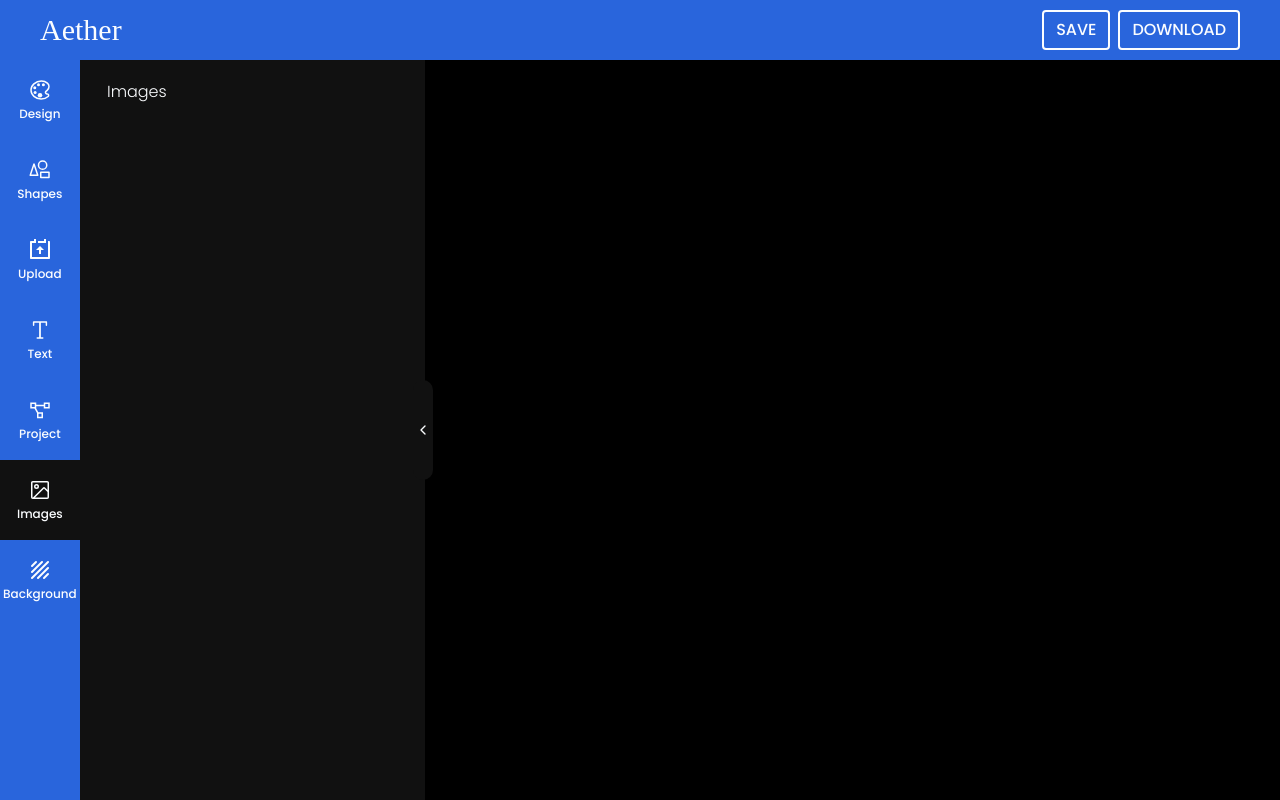
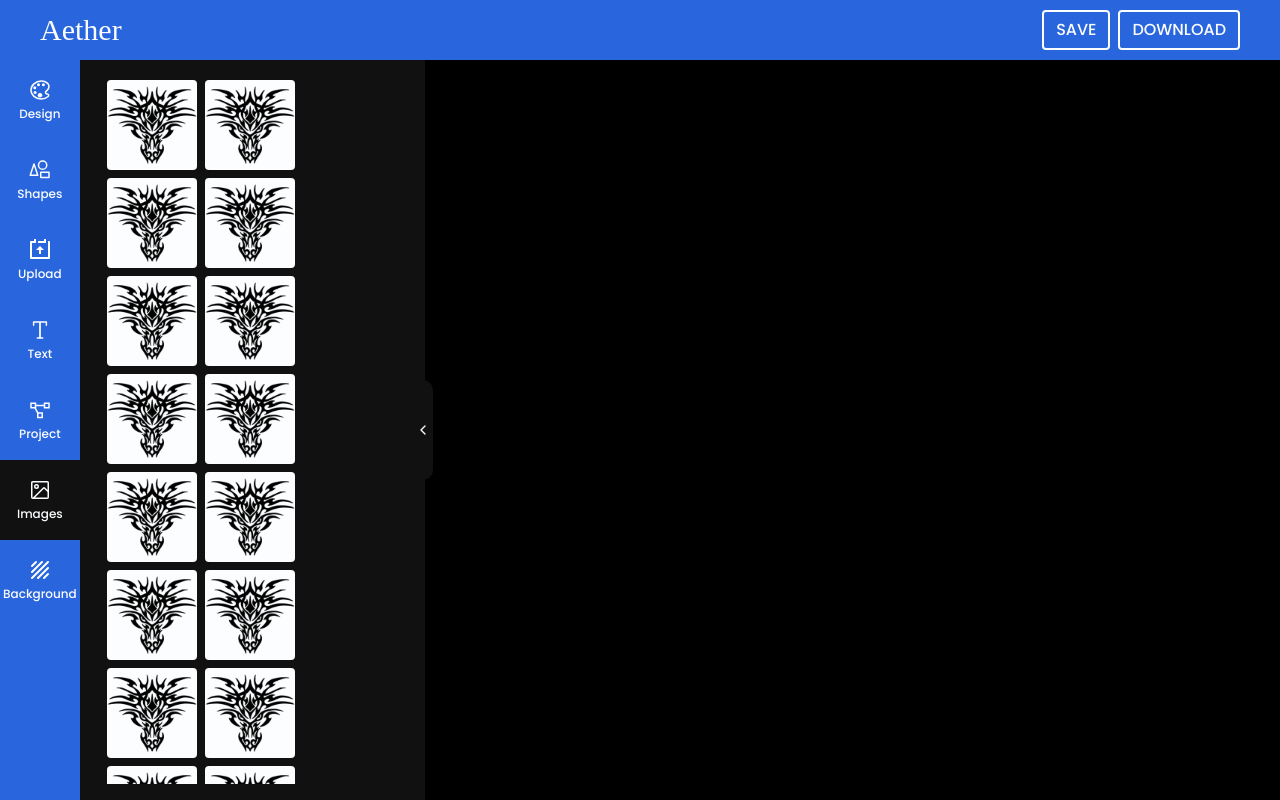
Before and after one commit to Nimira43/Aether, a React (Vite) app in the folder frontend/: page /design/64/edit in a window 1280 px wide. Both pictures are taken after a click on the element "Images". Built offline with nearby package versions, Linux system fonts and the light colour scheme; a web font is replaced by a local one.

Commit message:
Finished Sidebar - for the moment.

```diff
--- a/frontend/src/pages/Main.jsx
+++ b/frontend/src/pages/Main.jsx
@@ -11,6 +11,7 @@ import { useState } from 'react'
 import TemplateDesign from '../components/main/TemplateDesign'
 import MyImages from '../components/main/MyImages'
 import Projects from '../components/Projects'
+import Image from '../components/image'
 
 const Main = () => {
   const [state, setState] = useState('')
@@ -181,12 +182,31 @@ const Main = () => {
             }
             {
               state === 'initImage' && (
-                <div className='text-light'>Images</div>
+                <div className='text-light h-[88vh] overflow-x-auto flex justify-start items-start scrollbar-hide'>
+                  <Image />
+                </div>
               )
             }
             {
               state === 'background' && (
-                <div className='text-light'>Background</div>
+                <div className='text-light h-[88vh] overflow-x-auto flex justify-start items-start scrollbar-hide'>
+                  <div className='grid grid-cols-2 gap-2'>
+                    {
+                      [1, 2, 3, 4, 5, 6].map((img, i) => (
+                        <div
+                          key={i}
+                          className='w-full h-[90px] overflow-hidden rounded-sm cursor-pointer'
+                        >
+                          <img
+                            src='/dragon.png'
+                            alt='Background'
+                            className='w-full h-full object-fit bg-light'
+                          />
+                        </div>
+                      ))
+                    }
+                  </div>
+                </div>
               )
             }
           </div>
```
